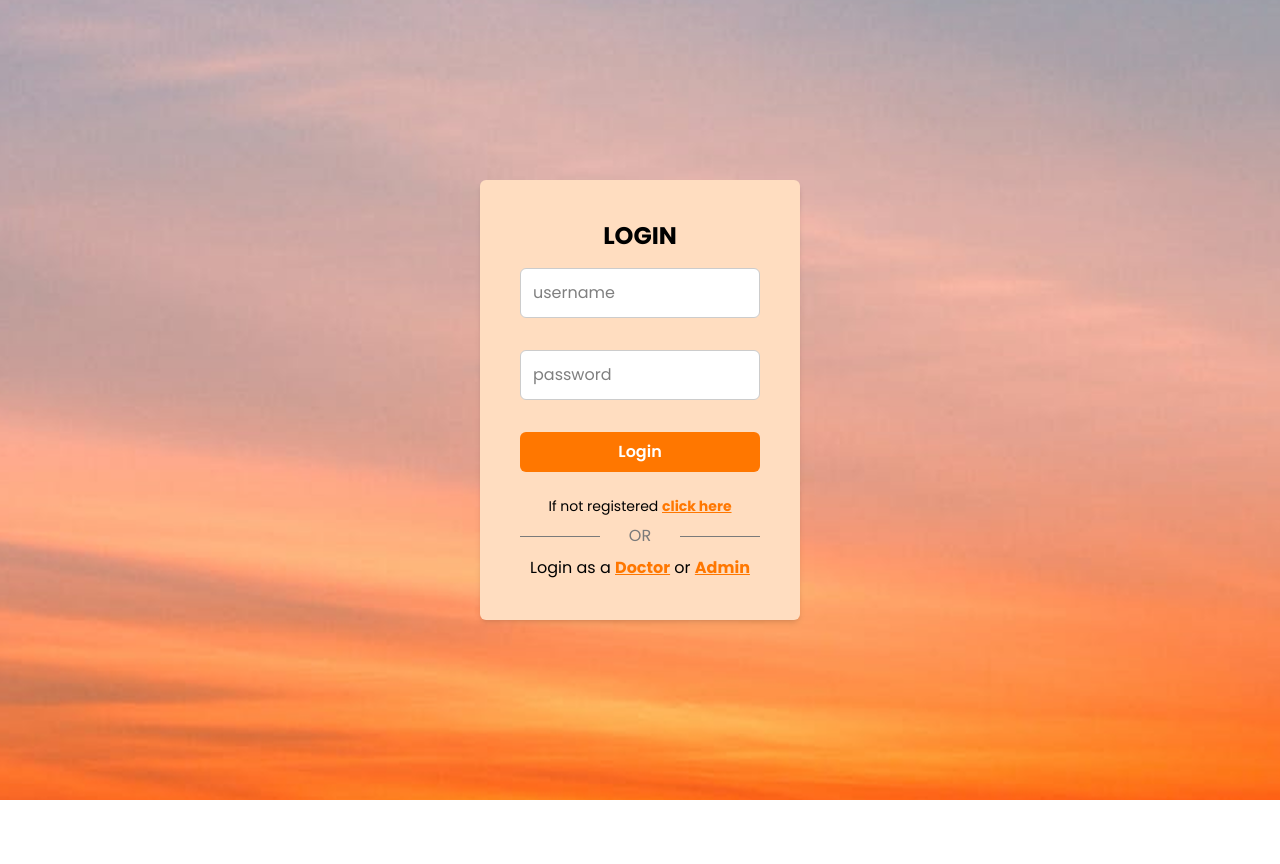
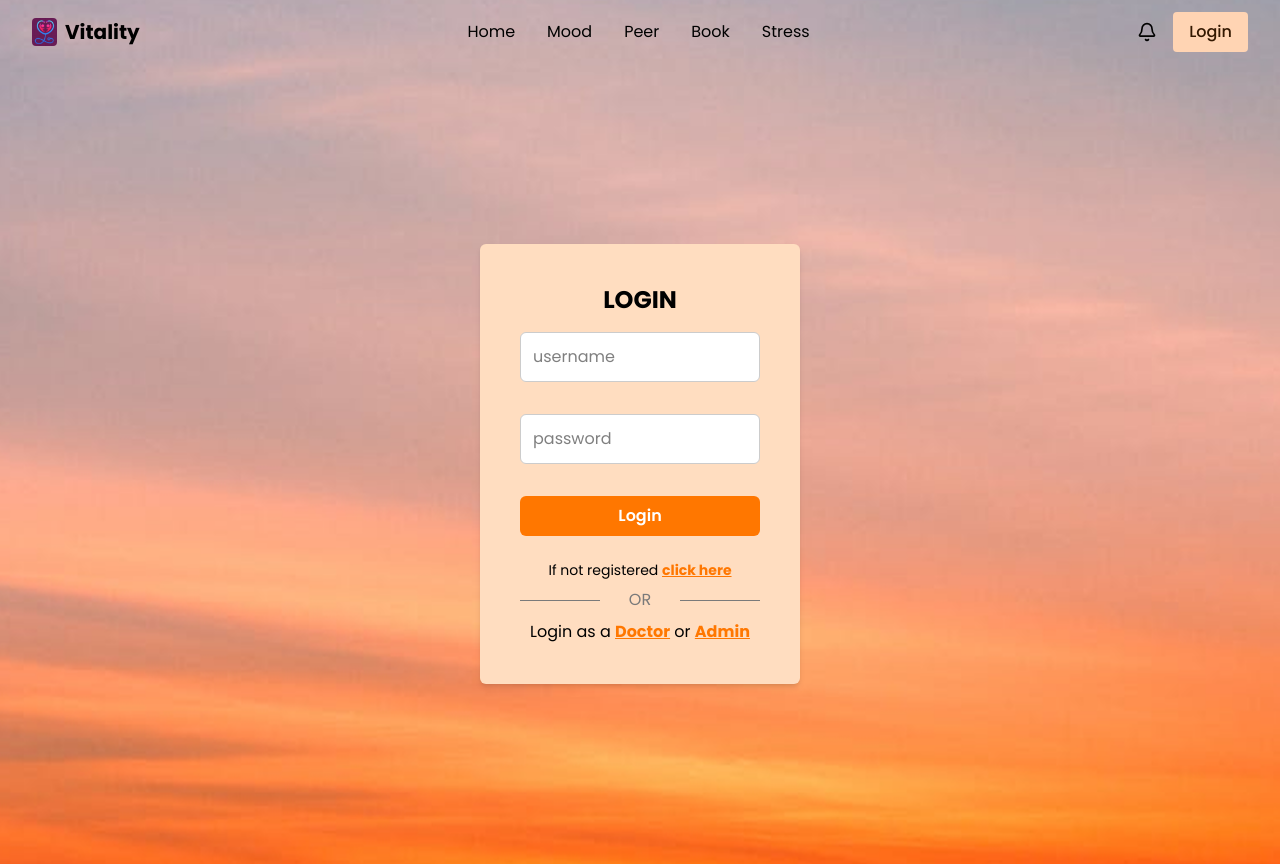
Before and after one commit to NSuryansh/Built_it, a React (Vite) app in the folder frontend/: page /login in a window 1280 px wide. Before the commit the page ends 800 px from the top, so only its background shows below. Built offline with nearby package versions, Linux system fonts and the light colour scheme.

Commit message:
nav bar added

```diff
--- a/frontend/src/pages/Login.jsx
+++ b/frontend/src/pages/Login.jsx
@@ -1,5 +1,6 @@
 import { useState } from "react";
 import { useNavigate } from "react-router-dom";
+import Navbar from "../components/Navbar"
 
 export default function Login() {
   const [username, setUsername] = useState("");
@@ -28,6 +29,8 @@ export default function Login() {
     }
   };
   return (
+    <>
+    <Navbar/>
     <div className="h-screen flex flex-col justify-center">
       <div className="h-full px-4 flex items-center justify-center">
         <div className="bg-[var(--login-bg-peach)] w-80 p-10 rounded-md shadow-md">
@@ -97,5 +100,6 @@ export default function Login() {
         </div>
       </div>
     </div>
+    </>
   );
 }
```
